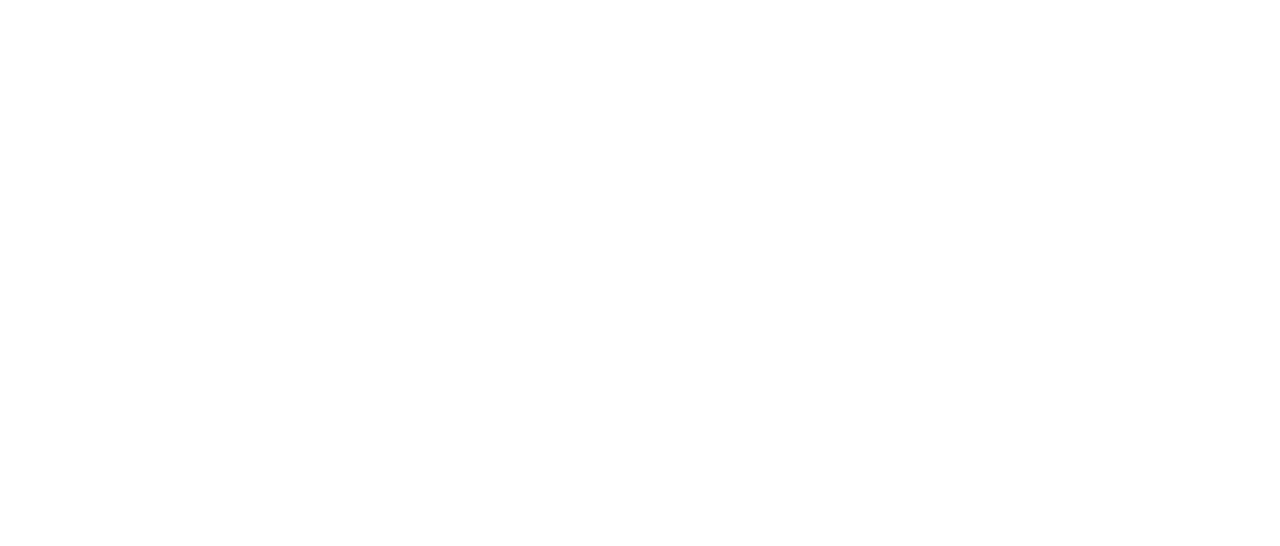
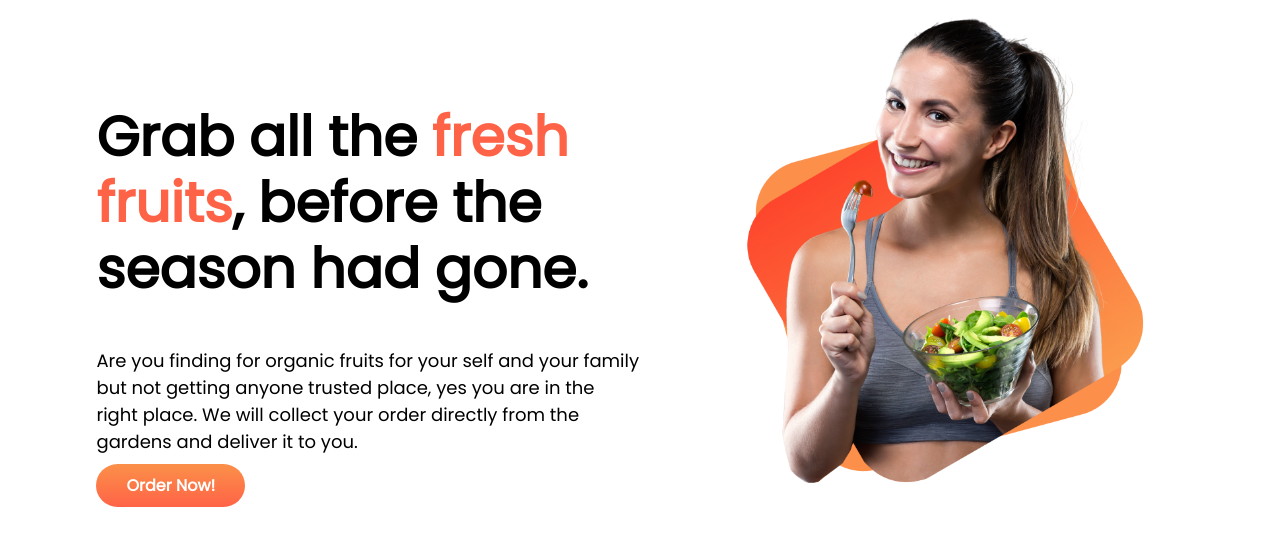
Before and after one commit to ABEMON126/vage-food, a plain HTML site: page index.html in a window 1280 px wide. Drawn offline with Linux system fonts and the light colour scheme.

Commit message:
first section

```diff
--- a/index.html
+++ b/index.html
@@ -4,9 +4,22 @@
     <meta charset="UTF-8">
     <meta http-equiv="X-UA-Compatible" content="IE=edge">
     <meta name="viewport" content="width=device-width, initial-scale=1.0">
-    <title>Document</title>
+    <title>Vage Food</title>
+    <link rel="preconnect" href="https://fonts.googleapis.com">
+    <link rel="preconnect" href="https://fonts.gstatic.com" crossorigin>
+    <link href="https://fonts.googleapis.com/css2?family=Poppins&display=swap" rel="stylesheet">
+    <link rel="stylesheet" href="style.css">
 </head>
 <body>
-
+<section class=" flex-container">
+    <div class=" fitrst-text-col full-width">
+        <h1> Grab all the <span id="text-design">fresh fruits</span>, before the season had gone.</h1>
+        <p>Are you finding for organic fruits for your self and your family but not getting anyone trusted place, yes you are in the right place. We will collect your order directly from the gardens and deliver it to you.</p>
+        <a class="button" href="www.softcoderbd.com">Order Now!</a>
+    </div>
+    <div class="full-width">
+        <img src="images/female/female.png" alt="">
+    </div>
+</section>
 </body>
 </html>
--- /dev/null
+++ b/style.css
@@ -0,0 +1,35 @@
+body{
+    font-family: 'Poppins', sans-serif;
+}
+h1{
+    font-size: 55px;
+    line-height: 1.2em;
+}
+p{
+    font-size: 18px;
+}
+.flex-container{
+    display: flex;
+}
+.full-width{
+    width: 50%;
+    padding-left: 7%;
+
+}
+.full-width img{
+    width: 80%;
+}
+#text-design{
+    color: tomato;
+}
+.fitrst-text-col{
+    padding-top: 50px;
+}
+.button{
+    padding:10px 30px;
+    border-radius: 25px;
+    text-decoration: none;
+    font-weight: 700;
+    color: white;
+    background-image: linear-gradient(#FB9049 , tomato );
+}
```
Also changed, not shown: images/female/female.png (added), images/food/20-SM127084.jpg (added), images/food/20-SM195057.jpg (added), images/food/8-SM140169.jpg (added), images/shapes/7.png (added), images/shapes/Frame 56.jpg (added), images/shapes/Frame 57.jpg (added), images/shapes/Frame 58.jpg (added), images/shapes/Frame 59.jpg (added), images/shapes/Group 8447.png (added), images/shapes/Group 8449.png (added), images/shapes/Group 8450.png (added), 2 other files.
